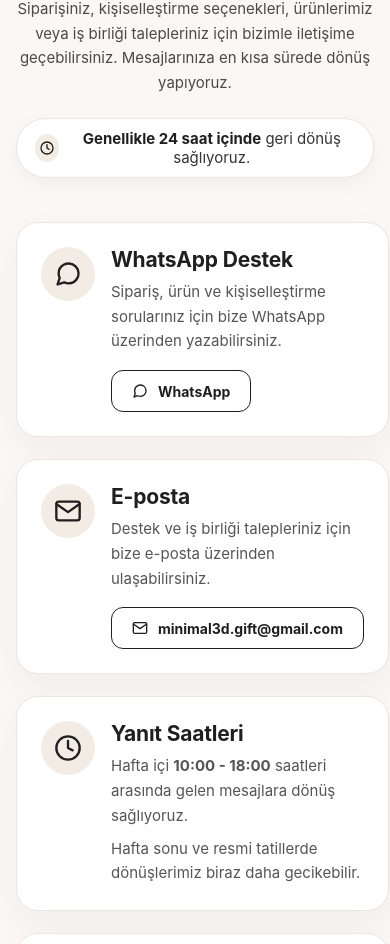
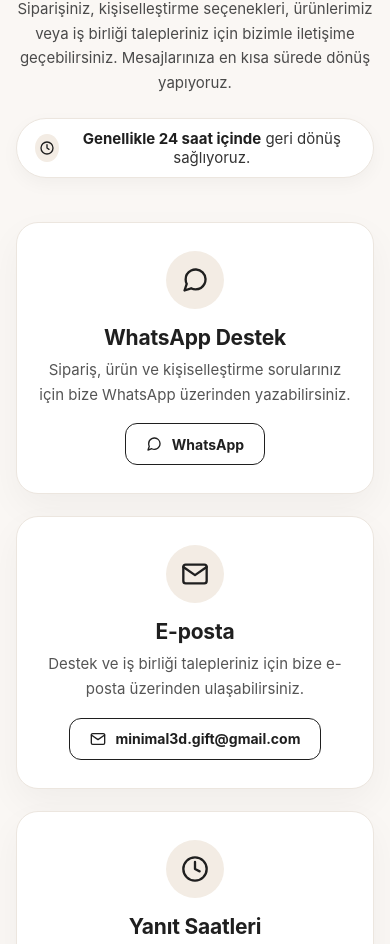
Before and after one commit to kayra-ertugrul/minimal-contact, a plain HTML site: page index.html in a window 390 px wide. Shown: the part 101-1045 px from the top of the page. Drawn offline with Linux system fonts and the light colour scheme.

Commit message:
mobile fix

```diff
--- a/index.html
+++ b/index.html
@@ -419,14 +419,34 @@
         }
 
         .info-card {
-          padding: 24px;
+          padding: 28px 22px;
           gap: 16px;
+          flex-direction: column;
+          align-items: center;
+          text-align: center;
         }
 
         .info-card .icon {
-          width: 54px;
-          height: 54px;
-          min-width: 54px;
+          width: 58px;
+          height: 58px;
+          min-width: 58px;
+        }
+
+        .info-card .body {
+          width: 100%;
+        }
+
+        .card-action {
+          display: flex;
+          justify-content: center;
+        }
+
+        .hours {
+          text-align: center;
+        }
+
+        .social-row {
+          justify-content: center;
         }
 
         .faq-item summary {
@@ -561,7 +581,7 @@
               ulaşabilirsiniz.
             </p>
             <div class="card-action">
-              <a class="button-outline" href="mailto:info@minimal3d.com">
+              <a class="button-outline" href="mailto:minimal3d.gift@gmail.com">
                 <svg
                   width="16"
                   height="16"
```
